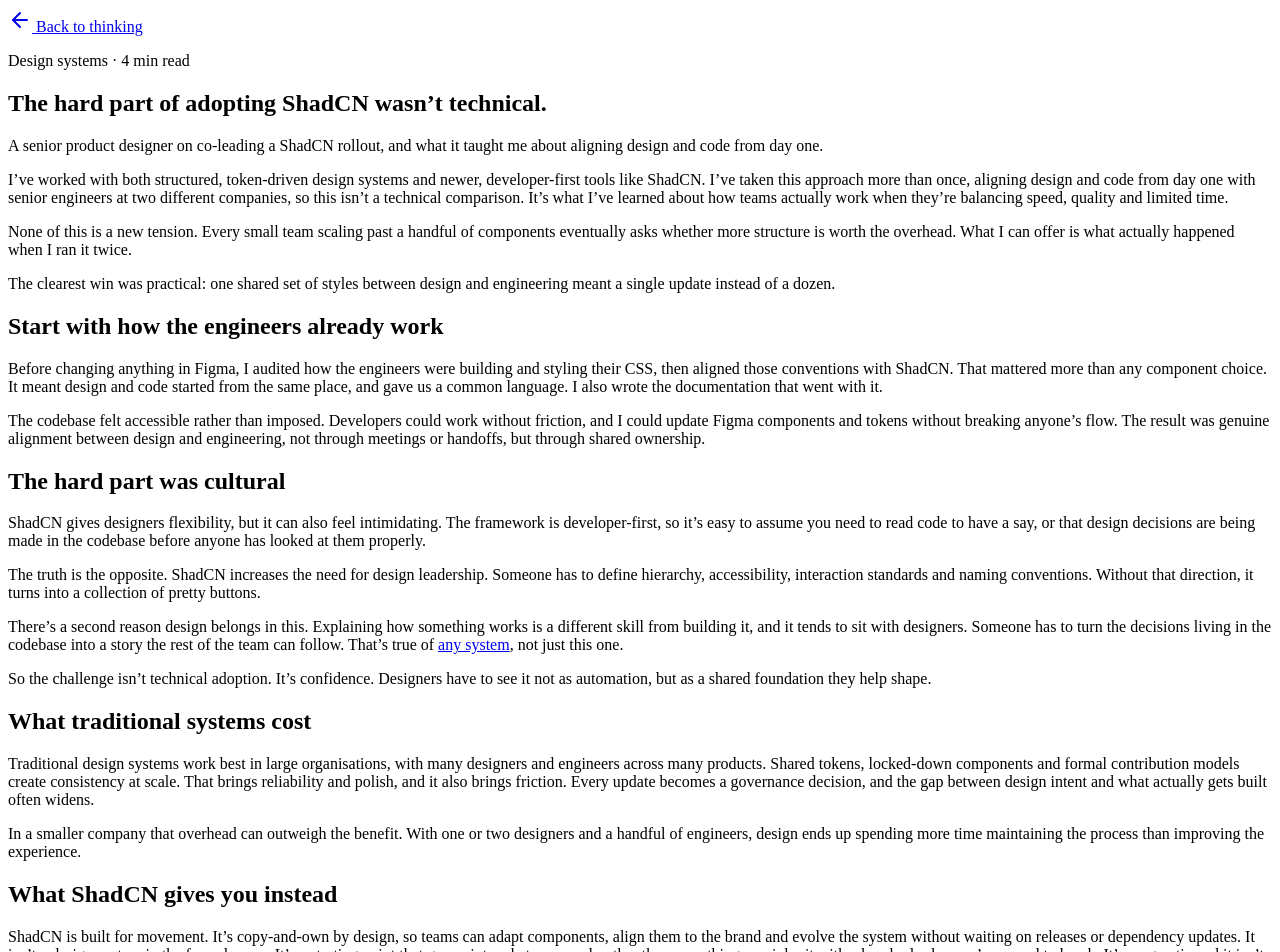
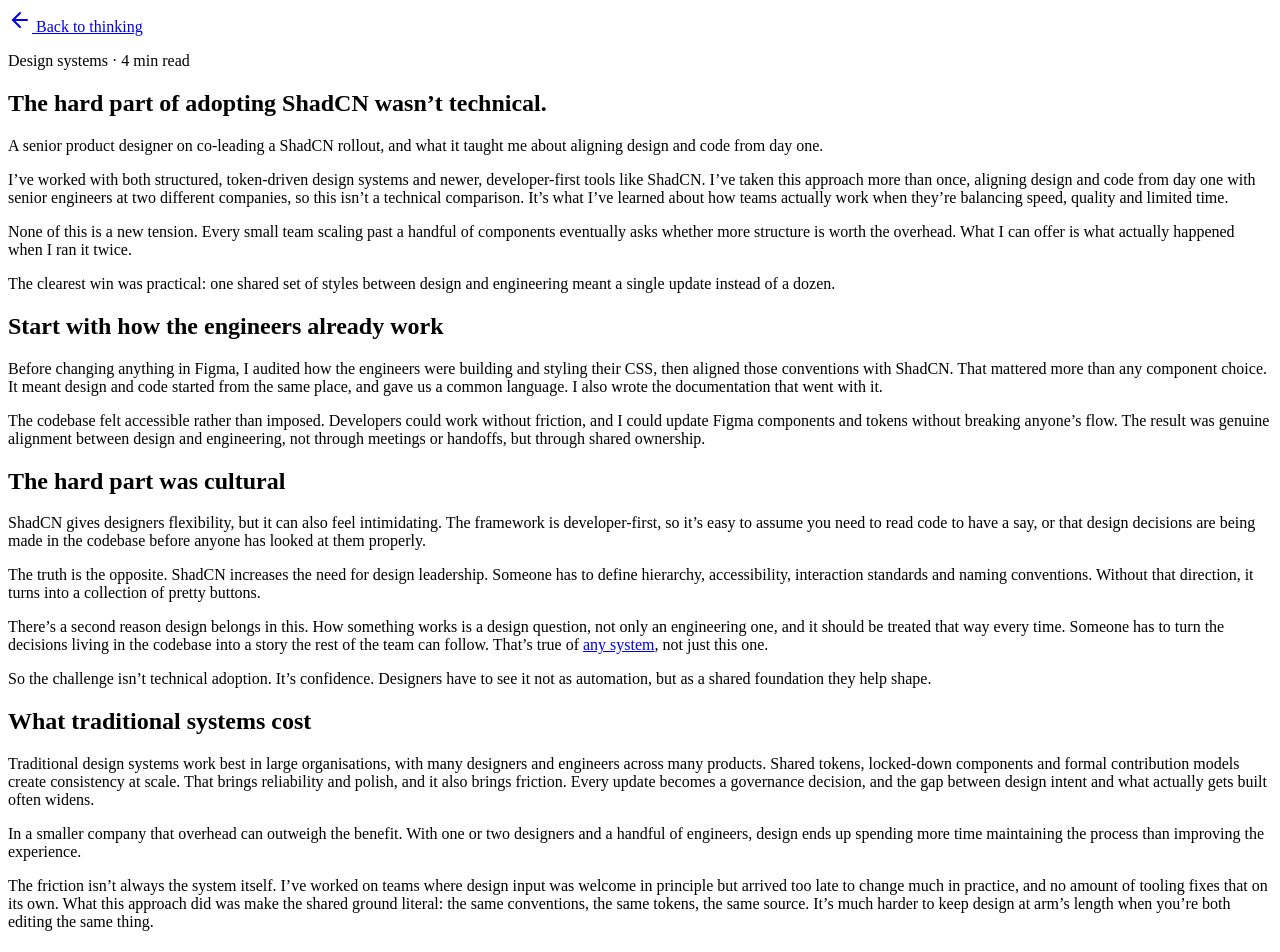
Before and after one commit to jadeparrish/portfolio, a Next.js app: page /thinking/shadcn in a window 1280 px wide. Shown: the top 952 px of the page. Built offline with nearby package versions, Linux system fonts and the light colour scheme.

Commit message:
Update page.js

```diff
--- a/app/thinking/shadcn/page.js
+++ b/app/thinking/shadcn/page.js
@@ -111,10 +111,11 @@ export default function ShadcnArticle() {
                 collection of pretty buttons.
               </p>
               <p>
-                There&rsquo;s a second reason design belongs in this. Explaining how
-                something works is a different skill from building it, and it tends to sit
-                with designers. Someone has to turn the decisions living in the codebase
-                into a story the rest of the team can follow. That&rsquo;s true of{' '}
+                There&rsquo;s a second reason design belongs in this. How something works
+                is a design question, not only an engineering one, and it should be treated
+                that way every time. Someone has to turn the decisions living in the
+                codebase into a story the rest of the team can follow. That&rsquo;s true
+                of{' '}
                 <InlineLink href="/thinking/undocumented">any system</InlineLink>, not
                 just this one.
               </p>
@@ -141,6 +142,15 @@ export default function ShadcnArticle() {
                 In a smaller company that overhead can outweigh the benefit. With one or
                 two designers and a handful of engineers, design ends up spending more time
                 maintaining the process than improving the experience.
+              </p>
+              <p>
+                The friction isn&rsquo;t always the system itself. I&rsquo;ve worked on
+                teams where design input was welcome in principle but arrived too late to
+                change much in practice, and no amount of tooling fixes that on its own.
+                What this approach did was make the shared ground literal: the same
+                conventions, the same tokens, the same source. It&rsquo;s much harder to
+                keep design at arm&rsquo;s length when you&rsquo;re both editing the same
+                thing.
               </p>
             </div>
           </div>
```
